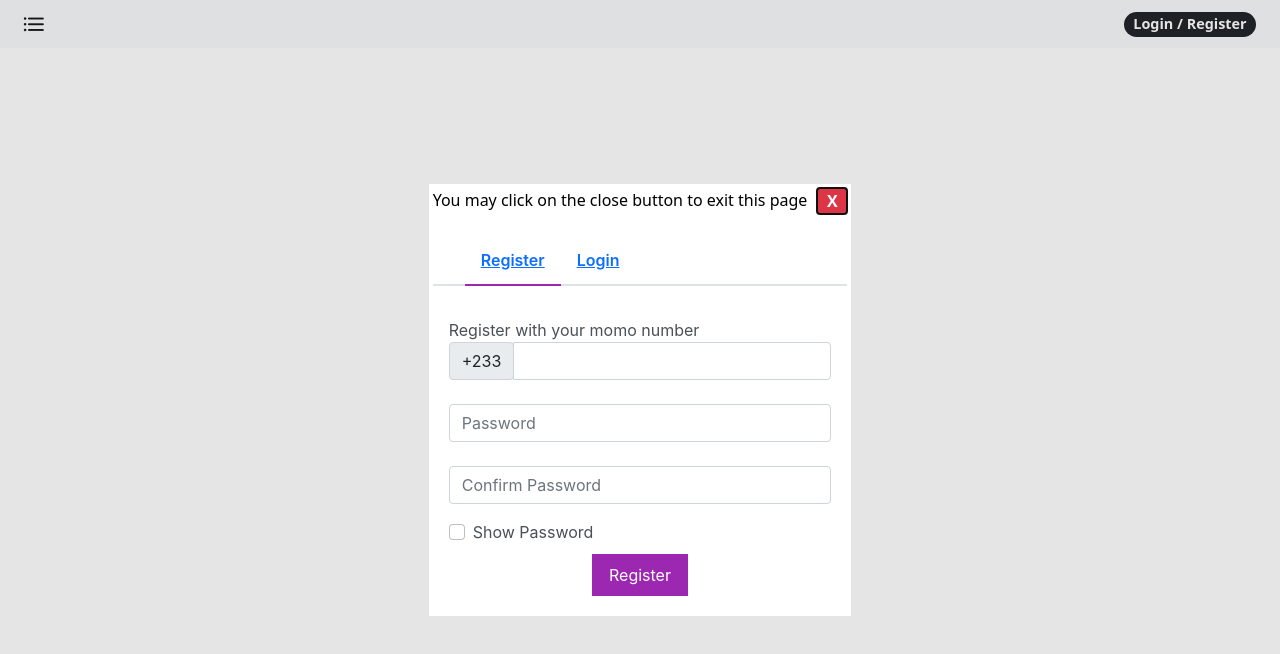
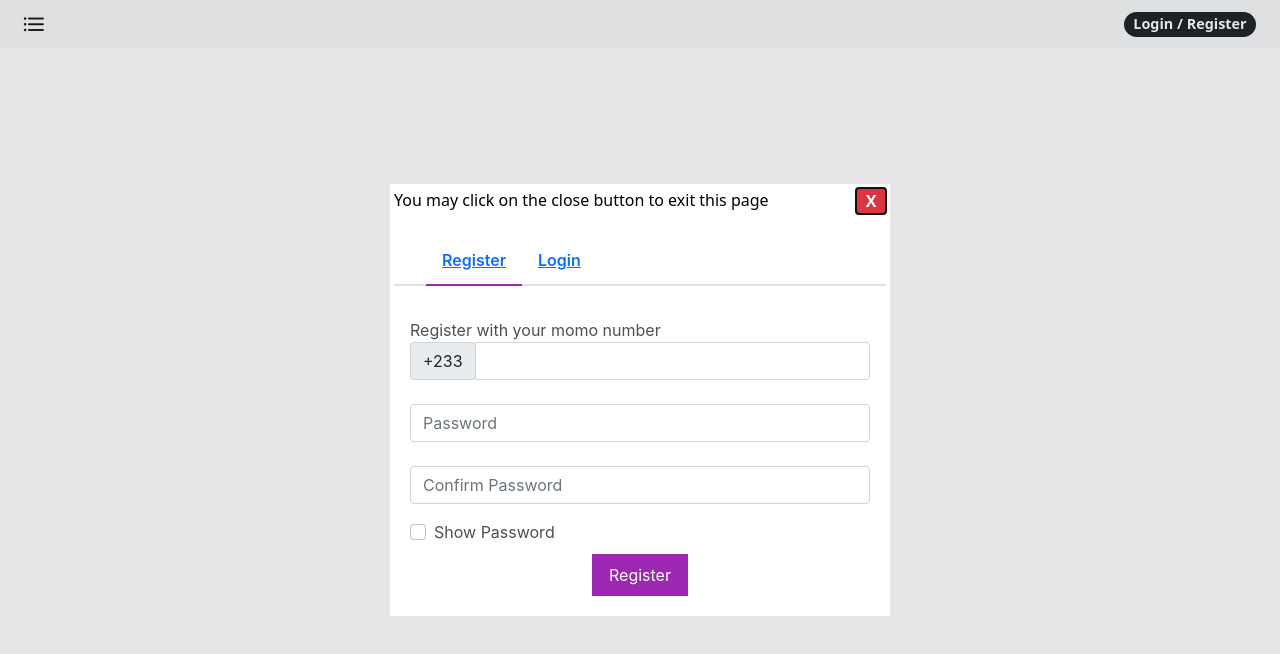
Before and after one commit to appiahc86/client-side-lottery, a Vue app: page /users/register-login in a window 1280 px wide. Shown: the top 654 px of the page. Built offline with nearby package versions, Linux system fonts and the light colour scheme.

Commit message:
added regex validation to registration

```diff
--- a/src/axios.js
+++ b/src/axios.js
@@ -2,8 +2,8 @@
 import axios from "axios";
 
 // axios.defaults.baseURL = "http://localhost:3000";
-axios.defaults.baseURL = "http://192.168.1.101:3000";
-// axios.defaults.baseURL = "https://test.christrevivalch.org";
+// axios.defaults.baseURL = "http://192.168.1.101:3000";
+axios.defaults.baseURL = "https://test.christrevivalch.org";
 // axios.defaults.headers.common['Authorization'] = "Bearer " +  token;
 axios.defaults.headers.post['Content-Type'] = 'application/json; charset=utf-8';
 axios.defaults.headers.patch['Content-Type'] = 'application/json; charset=utf-8';
--- a/src/views/users/RegisterLogin.vue
+++ b/src/views/users/RegisterLogin.vue
@@ -57,10 +57,12 @@ const registerUser = async () => {
 
   try {
     loadingInProgress.value = true;
+    const regex = /^(?=.*[!@#$%^&*])[A-Za-z0-9!@#$%^&*]{6,}$/g;
 
     //Validation
     if (registerData.phoneNumber.toString().length  < 9) return registerError.value = "Please check phone number";
-    if (registerData.password.length < 6) return registerError.value = "Password cannot be less than 6 characters";
+    if (!registerData.password.trim()) return registerError.value = "Please provide a password";
+    if (!registerData.password.match(regex)) return registerError.value = "Password length cannot be less than 6 and should contain at least one special character";
     if (registerData.password !== registerData.password_confirmation) return registerError.value = "Passwords do not match";
 
     //clear error message
@@ -91,7 +93,7 @@ const registerUser = async () => {
 </script>
 
 <template>
-<dialog ref="dialog" class="border-0 p-1">
+<dialog ref="dialog" id="myDialog" class="border-0 p-1">
 
   <button style="float: right; margin-left: 10px; width: 30px;" class="text-white bg-danger border-0 fw-bold"
           @click="closeForm" title="Close">X</button>
@@ -105,7 +107,7 @@ const registerUser = async () => {
 
       <form @submit.prevent="registerUser">
         <template v-if="registerError">
-          <p class="text-danger text-center">{{ registerError }}</p>
+          <p class="text-danger text-center" id="errorMessage">{{ registerError }}</p>
         </template>
         Register with your momo number
         <div class="input-group">
@@ -133,8 +135,6 @@ const registerUser = async () => {
         <div class="text-center">
           <Button label="Register" type="submit" :loading="loadingInProgress" loadingIcon="spinner-border"
                   class="p-button  p-button-rounded mt-2"/>
-<!--          <button :disabled="loadingInProgress">-->
-<!--            Register</button>-->
         </div>
 
       </form>
@@ -181,5 +181,12 @@ const registerUser = async () => {
 
 
 <style scoped>
-
+@media screen and (min-width: 500px) {
+  #myDialog {
+    width: 500px;
+  }
+  #errorMessage {
+    max-width: 500px;
+  }
+}
 </style>
```
